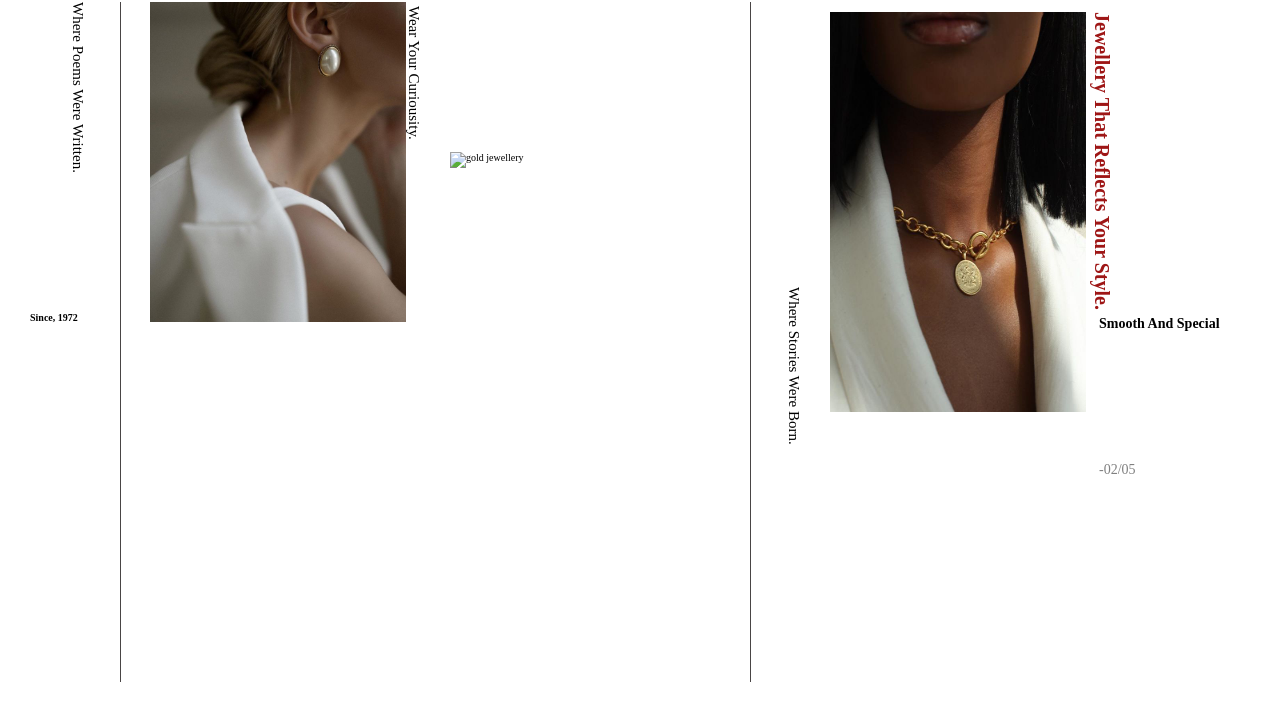
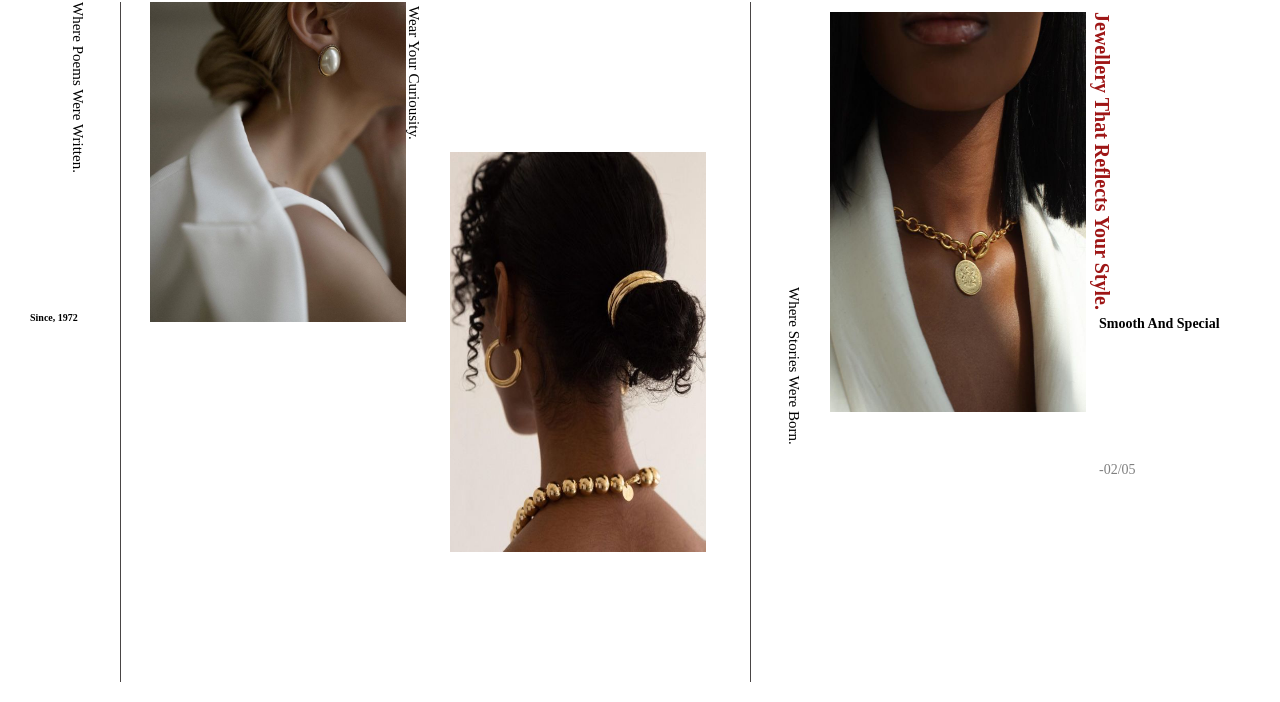
Before and after one commit to rsali21/Jewels, a plain HTML site: page index.html in a window 1280 px wide. Shown: the part 98-800 px from the top of the page. Drawn offline with nearby package versions, Linux system fonts and the light colour scheme.

Commit message:
Update index.html

```diff
--- a/index.html
+++ b/index.html
@@ -46,7 +46,7 @@
         dolorum! Fugit ratione amet nobis<br> recusandae! Unde, at.</p>
     </div>
 
-    <img src="BekahTopaz_Bkhtpz.jpg" alt="gold jewellery" class="img2" width="20%" height="50%">
+    <img src="Bekah Topaz_ Bkhtpz.jpg" alt="gold jewellery" class="img2" width="20%" height="50%">
     <h4>Since, 1972</h4>
     <h2 class="line-right">jewellery that reflects your style.</h2>
     <h5>Smooth and special</h5>
```
